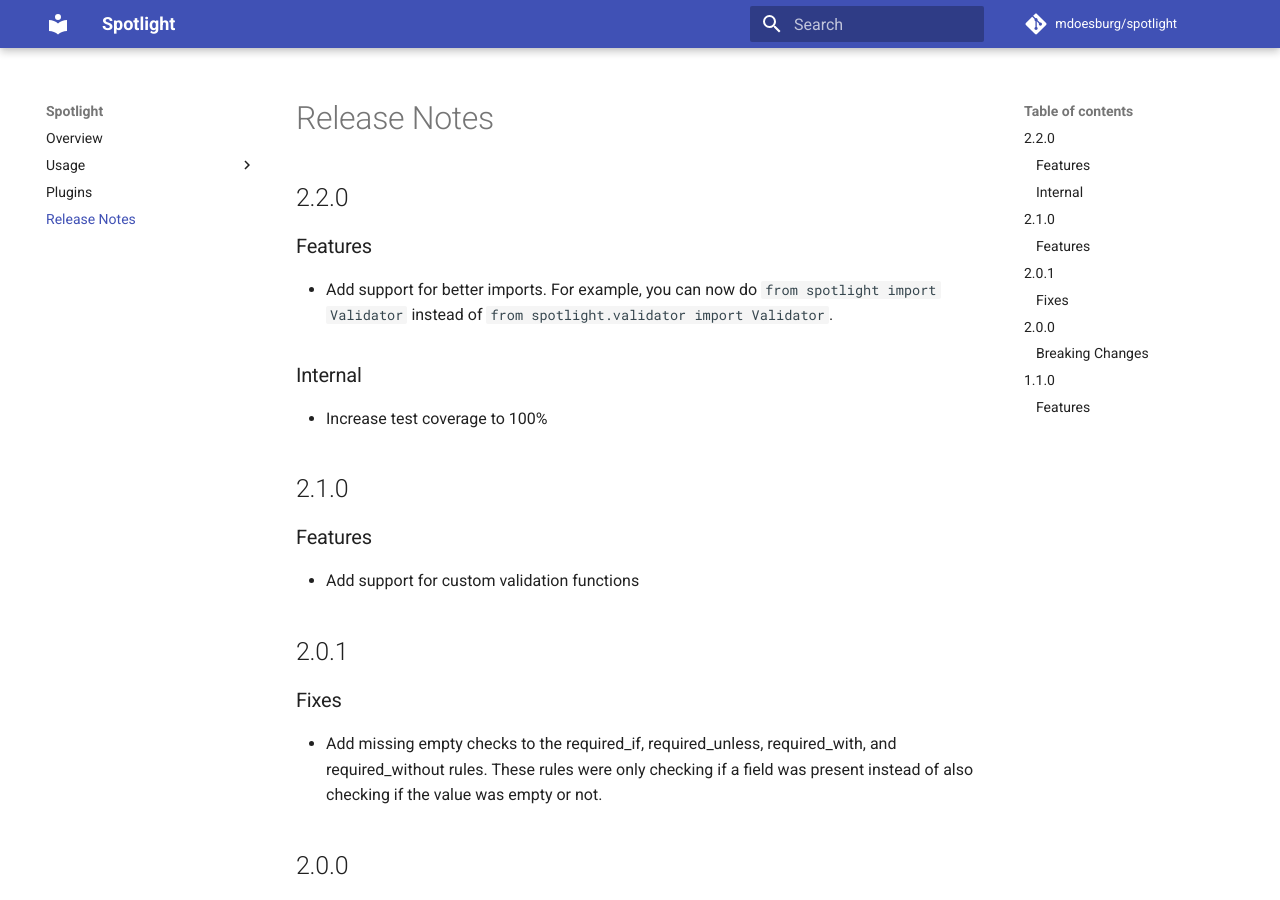
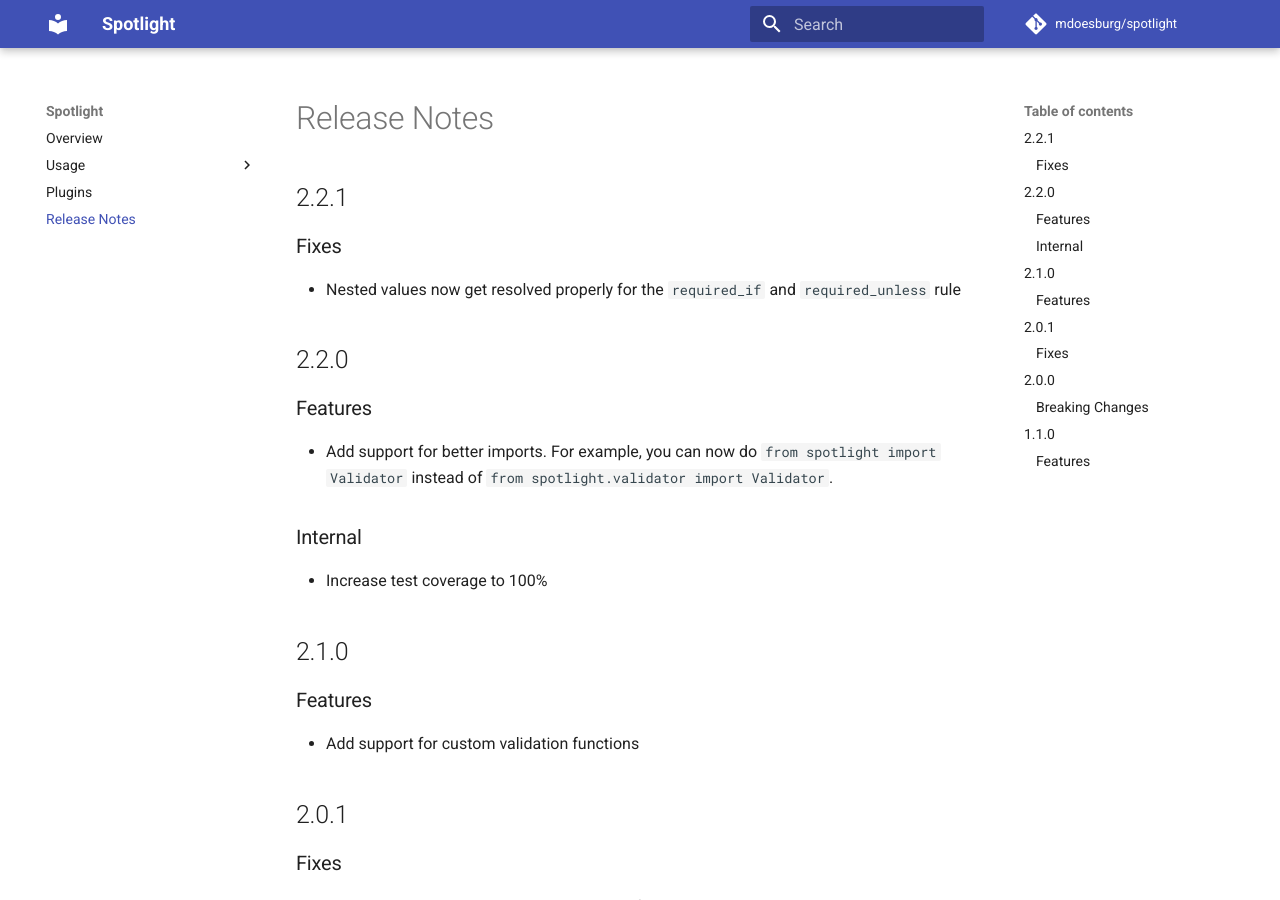
Before and after one commit to mdoesburg/spotlight, an MkDocs documentation site: the page built from docs/release_notes.md, in a window 1280 px wide and 900 px high. Built offline with MkDocs 1.6.1 and Material for MkDocs 9.7.7, drawn with Linux system fonts in a browser that asks for light colours; comment, search, counter and statistics services are not loaded.

Commit message:
Release version 2.2.1

```diff
--- a/docs/release_notes.md
+++ b/docs/release_notes.md
@@ -1,4 +1,8 @@
 # Release Notes
+
+## 2.2.1
+### Fixes
+- Nested values now get resolved properly for the `required_if` and `required_unless` rule
 
 ## 2.2.0
 ### Features
--- a/src/spotlight/__init__.py
+++ b/src/spotlight/__init__.py
@@ -1,6 +1,6 @@
 """Data validation for Python, inspired by the Laravel framework."""
 
-__version__ = "2.2.0"
+__version__ = "2.2.1"
 
 from .validator import Validator, Data, Rules, ValidationFunction
 from .rules import Rule
```
